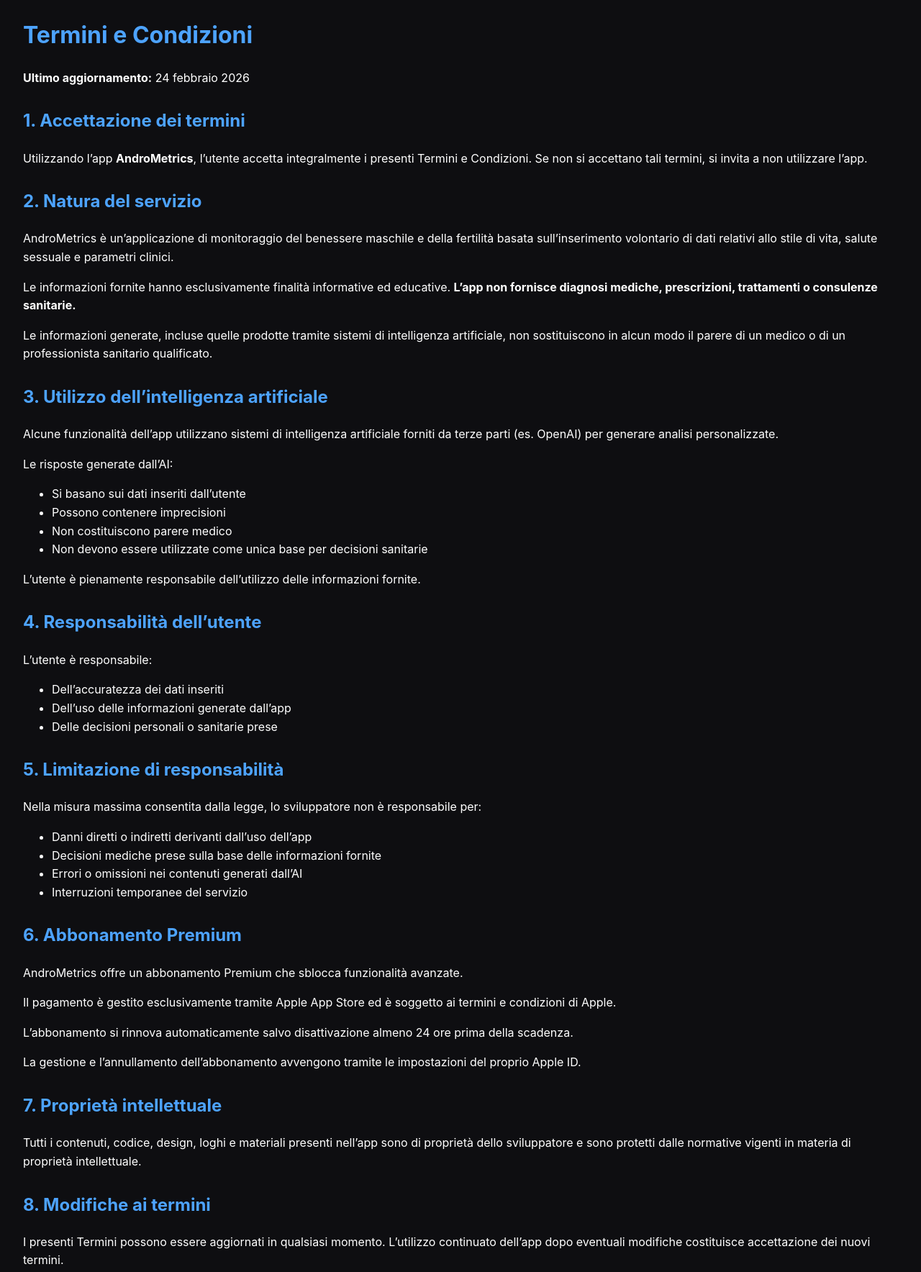
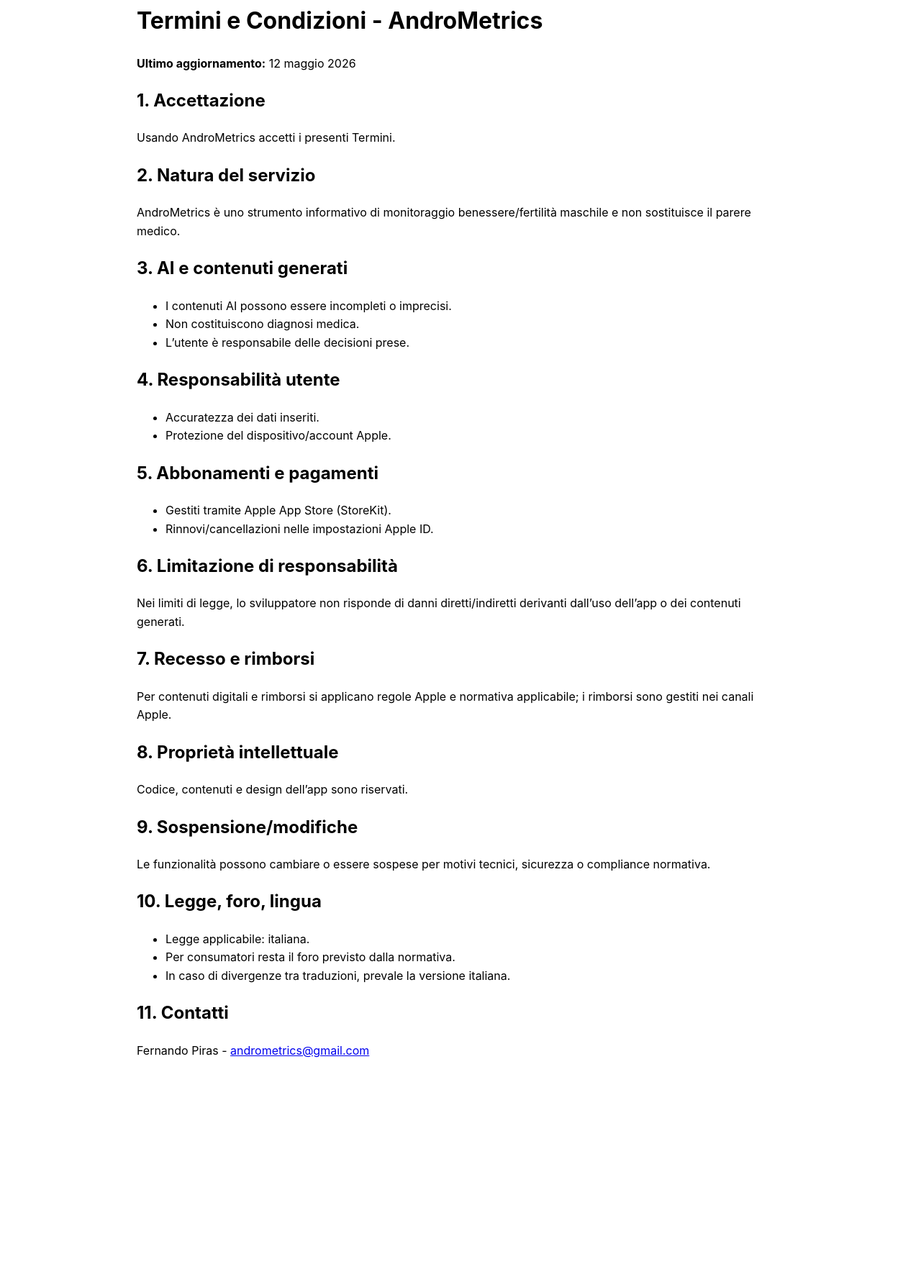
Before and after one commit to FernandoPiras/andrometrics-legal, a plain HTML site: page terms.html in a window 1280 px wide. Shown: the part 37-1805 px from the top of the page at 72% size. After the commit the page ends 1550 px from the top, so only its background shows below. Drawn offline with Linux system fonts and the light colour scheme.

Commit message:
Update terms.html

```diff
--- a/terms.html
+++ b/terms.html
@@ -1,138 +1,60 @@
-<!DOCTYPE html>
+<!-- terms-and-conditions.html -->
+<!doctype html>
 <html lang="it">
 <head>
-<meta charset="UTF-8">
+  <meta charset="utf-8" />
+  <meta name="viewport" content="width=device-width,initial-scale=1" />
   <title>Termini e Condizioni - AndroMetrics</title>
-<meta name="viewport" content="width=device-width, initial-scale=1.0">
-<style>
-body {
-font-family: -apple-system, BlinkMacSystemFont, "Segoe UI", Roboto, Helvetica, Arial, sans-serif;
-background-color: #0e0e11;
-color: #ffffff;
-padding: 24px;
-line-height: 1.6;
-}
-h1, h2 {
-color: #4da3ff;
-margin-top: 28px;
-}
-a {
-color: #4da3ff;
-}
-ul {
-margin-bottom: 16px;
-}
-</style>
 </head>
-<body>
+<body style="max-width:900px;margin:40px auto;padding:0 16px;font-family:-apple-system,BlinkMacSystemFont,'Segoe UI',Roboto,Arial,sans-serif;line-height:1.6;">
+  <h1>Termini e Condizioni - AndroMetrics</h1>
+  <p><strong>Ultimo aggiornamento:</strong> 12 maggio 2026</p>
 
-<h1>Termini e Condizioni</h1>
-<p><strong>Ultimo aggiornamento:</strong> 24 febbraio 2026</p>
-
-<h2>1. Accettazione dei termini</h2>
-<p>
-Utilizzando l’app <strong>AndroMetrics</strong>, l’utente accetta integralmente i presenti Termini e Condizioni.
-Se non si accettano tali termini, si invita a non utilizzare l’app.
-</p>
+  <h2>1. Accettazione</h2>
+  <p>Usando AndroMetrics accetti i presenti Termini.</p>
 
   <h2>2. Natura del servizio</h2>
-<p>
-AndroMetrics è un’applicazione di monitoraggio del benessere maschile e della fertilità basata
-sull’inserimento volontario di dati relativi allo stile di vita, salute sessuale e parametri clinici.
-</p>
+  <p>AndroMetrics è uno strumento informativo di monitoraggio benessere/fertilità maschile e non sostituisce il parere medico.</p>
 
-<p>
-Le informazioni fornite hanno esclusivamente finalità informative ed educative.
-<strong>L’app non fornisce diagnosi mediche, prescrizioni, trattamenti o consulenze sanitarie.</strong>
-</p>
-
-<p>
-Le informazioni generate, incluse quelle prodotte tramite sistemi di intelligenza artificiale,
-non sostituiscono in alcun modo il parere di un medico o di un professionista sanitario qualificato.
-</p>
-
-<h2>3. Utilizzo dell’intelligenza artificiale</h2>
-<p>
-Alcune funzionalità dell’app utilizzano sistemi di intelligenza artificiale forniti da terze parti
-(es. OpenAI) per generare analisi personalizzate.
-</p>
-
-<p>
-Le risposte generate dall’AI:
-</p>
+  <h2>3. AI e contenuti generati</h2>
   <ul>
-<li>Si basano sui dati inseriti dall’utente</li>
-<li>Possono contenere imprecisioni</li>
-<li>Non costituiscono parere medico</li>
-<li>Non devono essere utilizzate come unica base per decisioni sanitarie</li>
+    <li>I contenuti AI possono essere incompleti o imprecisi.</li>
+    <li>Non costituiscono diagnosi medica.</li>
+    <li>L’utente è responsabile delle decisioni prese.</li>
   </ul>
 
-<p>
-L’utente è pienamente responsabile dell’utilizzo delle informazioni fornite.
-</p>
-
-<h2>4. Responsabilità dell’utente</h2>
-<p>
-L’utente è responsabile:
-</p>
+  <h2>4. Responsabilità utente</h2>
   <ul>
-<li>Dell’accuratezza dei dati inseriti</li>
-<li>Dell’uso delle informazioni generate dall’app</li>
-<li>Delle decisioni personali o sanitarie prese</li>
+    <li>Accuratezza dei dati inseriti.</li>
+    <li>Protezione del dispositivo/account Apple.</li>
   </ul>
 
-<h2>5. Limitazione di responsabilità</h2>
-<p>
-Nella misura massima consentita dalla legge, lo sviluppatore non è responsabile per:
-</p>
+  <h2>5. Abbonamenti e pagamenti</h2>
   <ul>
-<li>Danni diretti o indiretti derivanti dall’uso dell’app</li>
-<li>Decisioni mediche prese sulla base delle informazioni fornite</li>
-<li>Errori o omissioni nei contenuti generati dall’AI</li>
-<li>Interruzioni temporanee del servizio</li>
+    <li>Gestiti tramite Apple App Store (StoreKit).</li>
+    <li>Rinnovi/cancellazioni nelle impostazioni Apple ID.</li>
   </ul>
 
-<h2>6. Abbonamento Premium</h2>
-<p>
-AndroMetrics offre un abbonamento Premium che sblocca funzionalità avanzate.
-</p>
+  <h2>6. Limitazione di responsabilità</h2>
+  <p>Nei limiti di legge, lo sviluppatore non risponde di danni diretti/indiretti derivanti dall’uso dell’app o dei contenuti generati.</p>
 
-<p>
-Il pagamento è gestito esclusivamente tramite Apple App Store ed è soggetto
-ai termini e condizioni di Apple.
-</p>
+  <h2>7. Recesso e rimborsi</h2>
+  <p>Per contenuti digitali e rimborsi si applicano regole Apple e normativa applicabile; i rimborsi sono gestiti nei canali Apple.</p>
 
-<p>
-L’abbonamento si rinnova automaticamente salvo disattivazione almeno 24 ore prima della scadenza.
-</p>
+  <h2>8. Proprietà intellettuale</h2>
+  <p>Codice, contenuti e design dell’app sono riservati.</p>
 
-<p>
-La gestione e l’annullamento dell’abbonamento avvengono tramite le impostazioni del proprio Apple ID.
-</p>
+  <h2>9. Sospensione/modifiche</h2>
+  <p>Le funzionalità possono cambiare o essere sospese per motivi tecnici, sicurezza o compliance normativa.</p>
 
-<h2>7. Proprietà intellettuale</h2>
-<p>
-Tutti i contenuti, codice, design, loghi e materiali presenti nell’app sono di proprietà dello sviluppatore
-e sono protetti dalle normative vigenti in materia di proprietà intellettuale.
-</p>
+  <h2>10. Legge, foro, lingua</h2>
+  <ul>
+    <li>Legge applicabile: italiana.</li>
+    <li>Per consumatori resta il foro previsto dalla normativa.</li>
+    <li>In caso di divergenze tra traduzioni, prevale la versione italiana.</li>
+  </ul>
 
-<h2>8. Modifiche ai termini</h2>
-<p>
-I presenti Termini possono essere aggiornati in qualsiasi momento.
-L’utilizzo continuato dell’app dopo eventuali modifiche costituisce accettazione dei nuovi termini.
-</p>
-
-<h2>9. Legge applicabile</h2>
-<p>
-I presenti Termini sono regolati dalla legge italiana.
-</p>
-
-<h2>10. Contatti</h2>
-<p>
-Per qualsiasi domanda o richiesta è possibile contattare:
-</p>
-
-<p><strong>📧 andrometrics@gmail.com</strong></p>
-
+  <h2>11. Contatti</h2>
+  <p>Fernando Piras - <a href="mailto:andrometrics@gmail.com">andrometrics@gmail.com</a></p>
 </body>
 </html>
```
Lines whose indentation alone changed are shown as unchanged.
